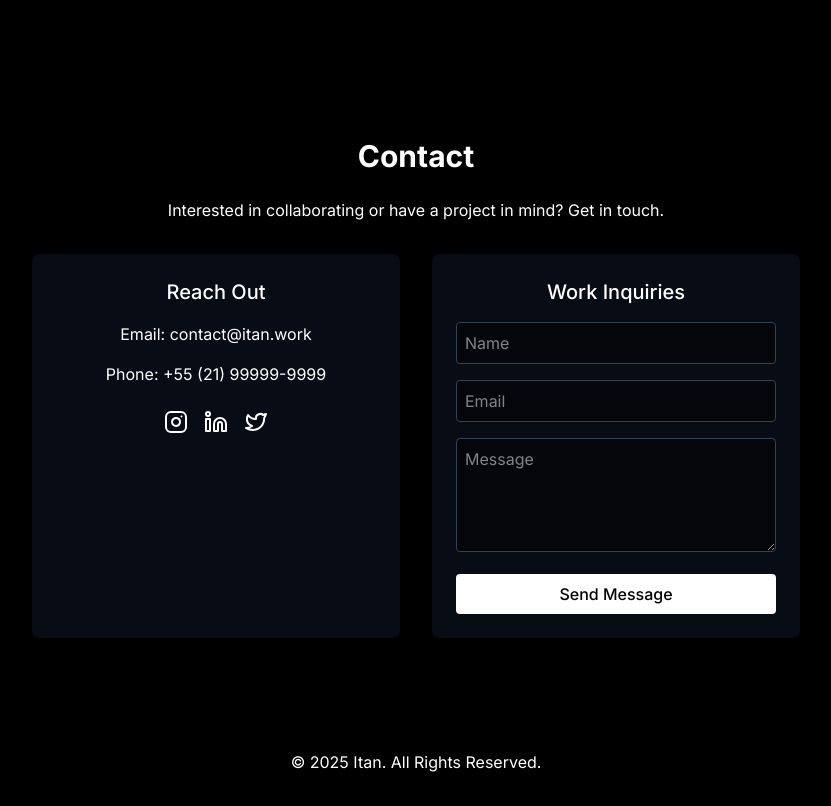
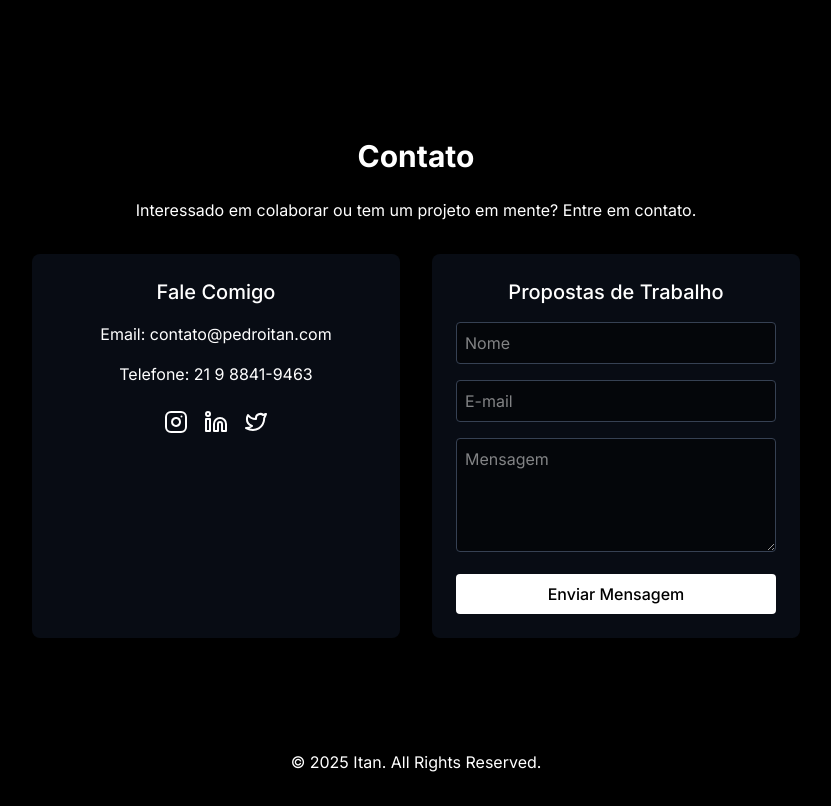
Before and after one commit to pedroitan/portfoliogrid, a Next.js app: page / in a window 1280 px wide. Shown: the part 2000-2806 px from the top of the page, without its empty margins (224-1055 px from the left). Built offline with nearby package versions, Linux system fonts and the light colour scheme; no server answers.

Commit message:
Update contact info and translate text to Portuguese

```diff
--- a/src/components/Contact.jsx
+++ b/src/components/Contact.jsx
@@ -13,16 +13,16 @@ export default function Contact() {
           viewport={{ once: true }}
           className="max-w-3xl mx-auto text-center"
         >
-          <h2 className="text-3xl font-bold mb-6">Contact</h2>
+          <h2 className="text-3xl font-bold mb-6">Contato</h2>
           <p className="mb-8">
-            Interested in collaborating or have a project in mind? Get in touch.
+            Interessado em colaborar ou tem um projeto em mente? Entre em contato.
           </p>
 
           <div className="grid md:grid-cols-2 gap-8">
             <div className="bg-gray-900/50 p-6 rounded-lg">
-              <h3 className="text-xl font-medium mb-4">Reach Out</h3>
-              <p className="mb-4">Email: contact@itan.work</p>
-              <p className="mb-4">Phone: +55 (21) 99999-9999</p>
+              <h3 className="text-xl font-medium mb-4">Fale Comigo</h3>
+              <p className="mb-4">Email: contato@pedroitan.com</p>
+              <p className="mb-4">Telefone: 21 9 8841-9463</p>
               <div className="flex justify-center space-x-4 mt-6">
                 <a href="#" className="text-white hover:text-gray-300 transition">
                   <svg xmlns="http://www.w3.org/2000/svg" width="24" height="24" viewBox="0 0 24 24" fill="none" stroke="currentColor" strokeWidth="2" strokeLinecap="round" strokeLinejoin="round">
@@ -47,25 +47,25 @@ export default function Contact() {
             </div>
 
             <div className="bg-gray-900/50 p-6 rounded-lg">
-              <h3 className="text-xl font-medium mb-4">Work Inquiries</h3>
+              <h3 className="text-xl font-medium mb-4">Propostas de Trabalho</h3>
               <form className="space-y-4">
                 <div>
                   <input
                     type="text"
-                    placeholder="Name"
+                    placeholder="Nome"
                     className="w-full p-2 bg-black/50 border border-gray-700 rounded focus:outline-none focus:border-white"
                   />
                 </div>
                 <div>
                   <input
                     type="email"
-                    placeholder="Email"
+                    placeholder="E-mail"
                     className="w-full p-2 bg-black/50 border border-gray-700 rounded focus:outline-none focus:border-white"
                   />
                 </div>
                 <div>
                   <textarea
-                    placeholder="Message"
+                    placeholder="Mensagem"
                     rows="4"
                     className="w-full p-2 bg-black/50 border border-gray-700 rounded focus:outline-none focus:border-white"
                   ></textarea>
@@ -76,7 +76,7 @@ export default function Contact() {
                   className="w-full py-2 bg-white text-black font-medium rounded hover:bg-gray-200 transition"
                   type="button"
                 >
-                  Send Message
+                  Enviar Mensagem
                 </motion.button>
               </form>
             </div>
```
